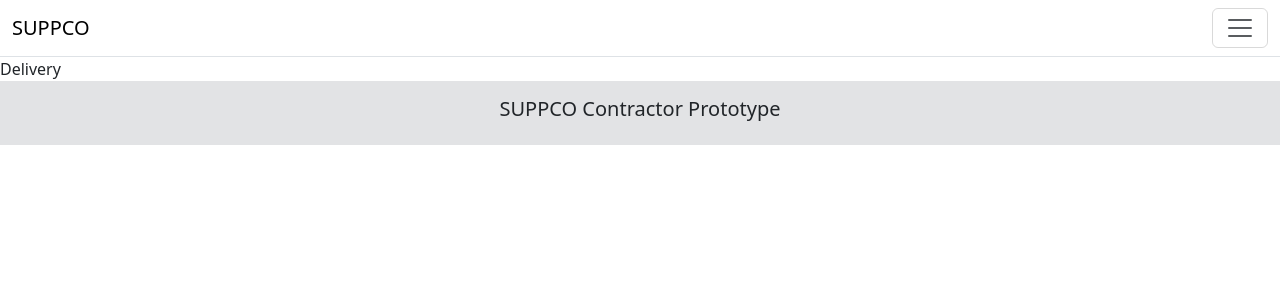
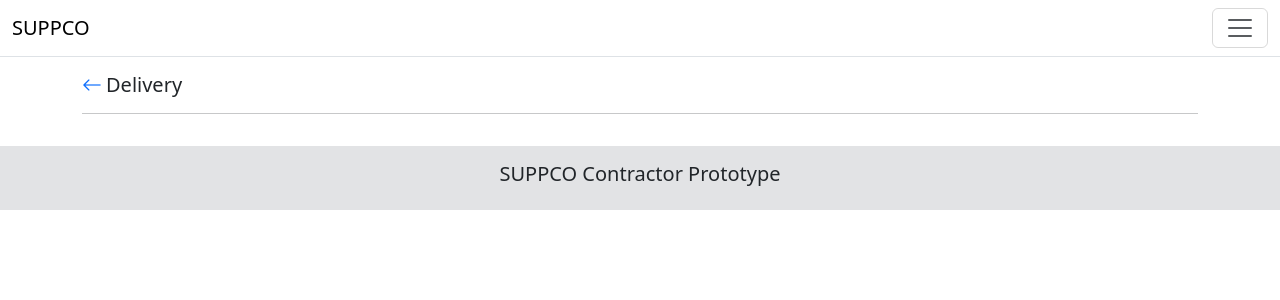
Before and after one commit to daltechafrica/suppco-contractor-prototype, a React (Create React App) app: page /delivery in a window 1280 px wide. Shown: the top 300 px of the page. Built offline with nearby package versions, Linux system fonts and the light colour scheme.

Commit message:
work on deliveries

```diff
--- a/src/pages/Delivery.jsx
+++ b/src/pages/Delivery.jsx
@@ -1,9 +1,23 @@
-import React from 'react'
+import React from "react";
+import { Link } from "react-router-dom";
+import { appLinks } from "../constants/links";
 
 function Delivery() {
   return (
-    <div>Delivery</div>
-  )
+    <>
+      <div className="container py-3">
+        <h5>
+          <span>
+            <Link to={appLinks.Dashboard}>
+              <i className="bi bi-arrow-left me-1"></i>
+            </Link>
+          </span>
+          Delivery
+        </h5>
+        <hr />
+      </div>
+    </>
+  );
 }
 
-export default Delivery
+export default Delivery;
```
